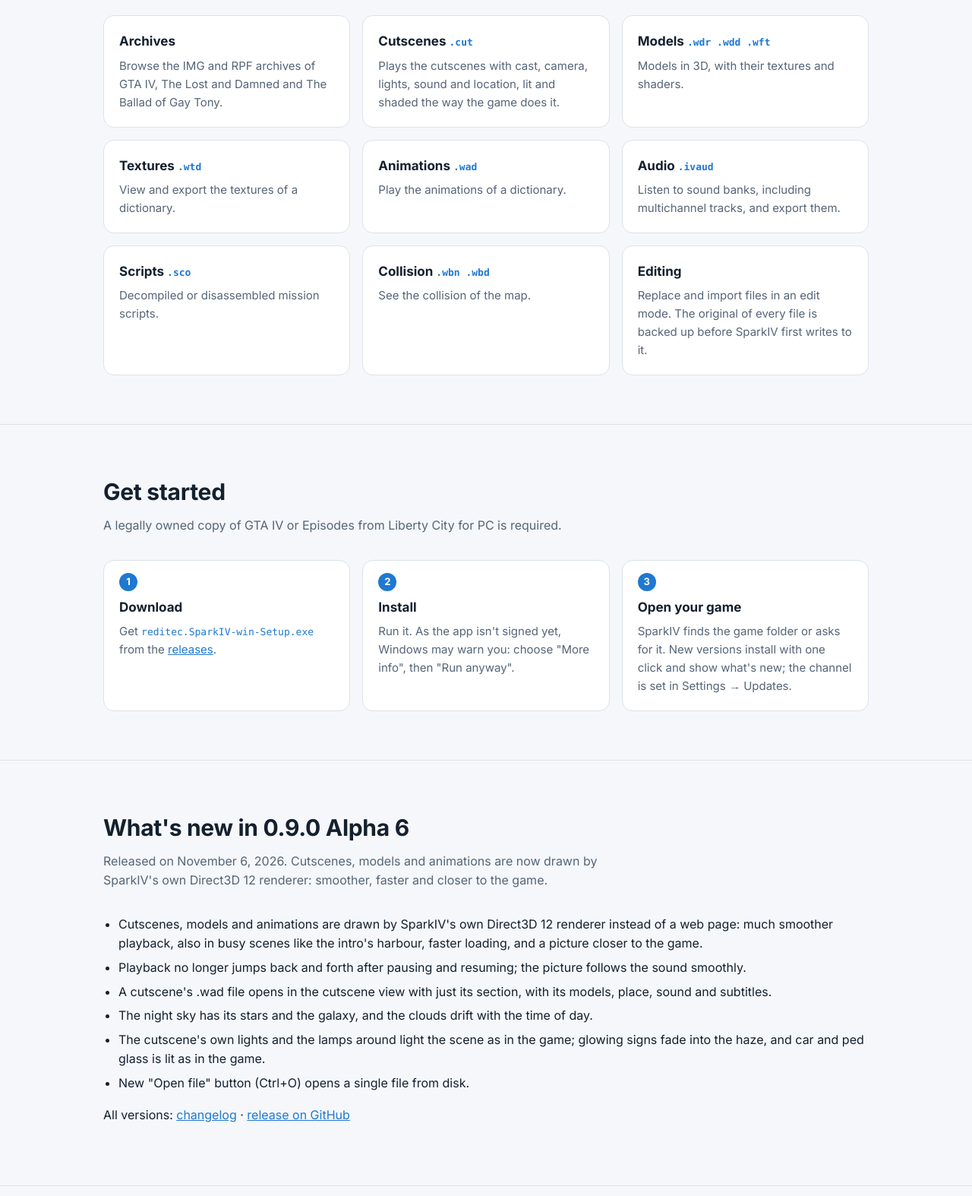
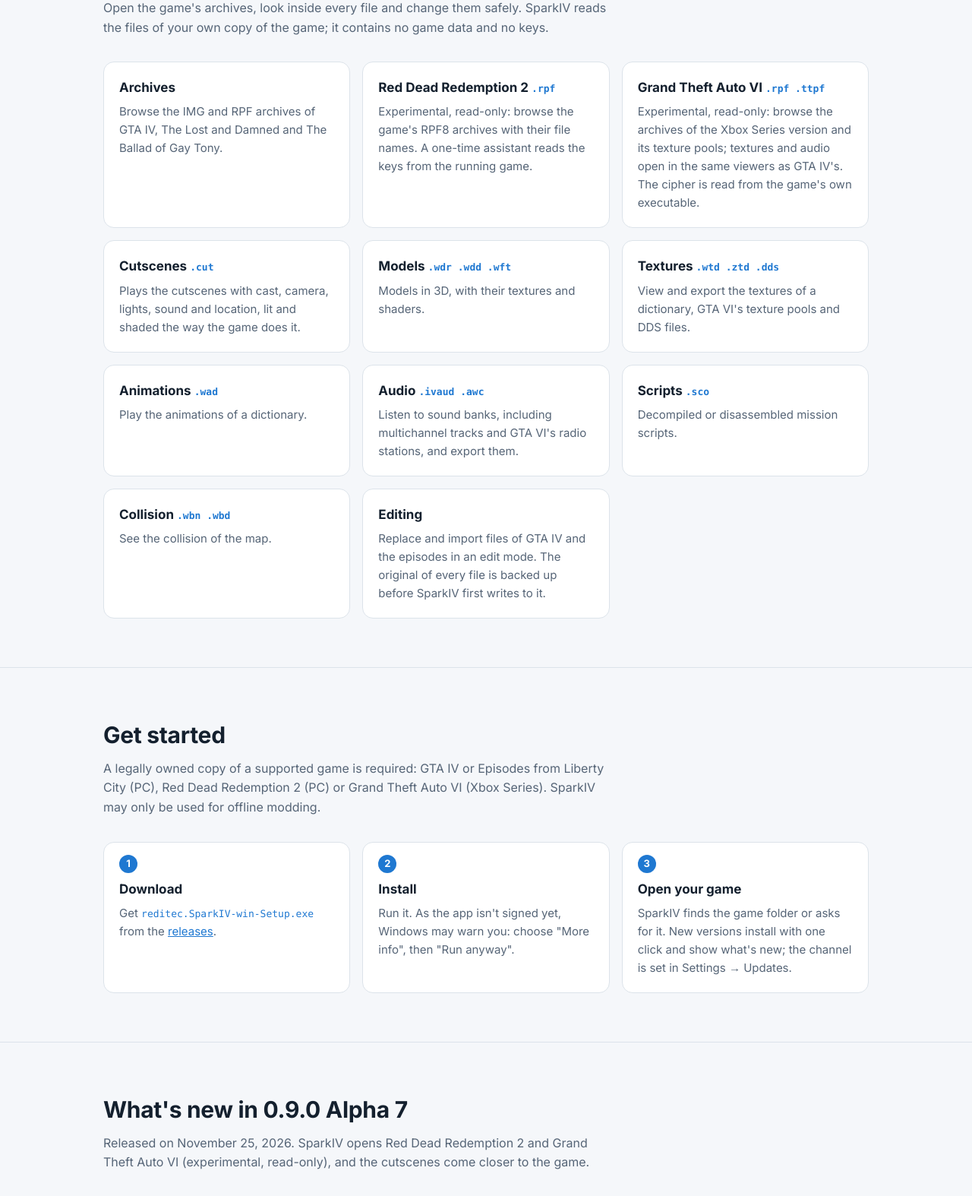
Before and after one commit to reditec/reditec.github.io, a plain HTML site: page index.html in a window 1280 px wide. Shown: the part 638-2212 px from the top of the page at 76% size. Drawn offline with Linux system fonts and the light colour scheme.

Commit message:
SparkIV 0.9.0-alpha.7: RDR2 and GTA VI (experimental, read-only), What's new, offline modding note

```diff
--- a/index.html
+++ b/index.html
@@ -4,7 +4,7 @@
   <meta charset="utf-8" />
   <meta name="viewport" content="width=device-width, initial-scale=1" />
   <title>SparkIV · GTA IV file browser, viewer and editor</title>
-  <meta name="description" content="SparkIV is a free, open source file browser, viewer and editor for Grand Theft Auto IV and Episodes from Liberty City (PC), with a cutscene viewer that renders like the game." />
+  <meta name="description" content="SparkIV is a free, open source file browser, viewer and editor for Grand Theft Auto IV and Episodes from Liberty City (PC), with a cutscene viewer that renders like the game, and experimental, read-only support for Red Dead Redemption 2 (PC) and Grand Theft Auto VI (Xbox Series)." />
   <link rel="icon" href="assets/img/sparkiv-icon.svg" type="image/svg+xml" />
   <link rel="preconnect" href="https://fonts.googleapis.com" />
   <link rel="preconnect" href="https://fonts.gstatic.com" crossorigin />
@@ -117,14 +117,14 @@
     <div class="wrap">
       <img src="assets/img/sparkiv-icon.svg" alt="SparkIV logo" />
       <div>
-        <span class="badge">0.9.0 Alpha 6 · open source</span>
+        <span class="badge">0.9.0 Alpha 7 · open source</span>
         <h1>SparkIV</h1>
-        <p>A free file browser, viewer and editor for Grand Theft Auto IV and Episodes from Liberty City on PC, with a cutscene viewer that renders like the game.</p>
+        <p>A free file browser, viewer and editor for Grand Theft Auto IV and Episodes from Liberty City on PC, with a cutscene viewer that renders like the game. New: experimental, read-only support for Red Dead Redemption 2 (PC) and Grand Theft Auto VI (Xbox Series).</p>
         <div class="buttons">
-          <a class="btn btn-primary" href="https://github.com/reditec/SparkIV/releases/tag/v0.9.0-alpha.6" target="_blank" rel="noopener">Download</a>
+          <a class="btn btn-primary" href="https://github.com/reditec/SparkIV/releases/tag/v0.9.0-alpha.7" target="_blank" rel="noopener">Download</a>
           <a class="btn btn-ghost" href="https://github.com/reditec/SparkIV" target="_blank" rel="noopener">Source on GitHub</a>
         </div>
-        <div class="hint">Windows 10 or later, x64 · updates itself after installing · released November 6, 2026 · <a href="#whats-new">What's new</a></div>
+        <div class="hint">Windows 10 or later, x64 · updates itself after installing · released November 25, 2026 · <a href="#whats-new">What's new</a></div>
       </div>
     </div>
   </header>
@@ -133,17 +133,19 @@
     <section>
       <div class="wrap">
         <h2>What it does</h2>
-        <p class="lead">Open the game's archives, look inside every file and change them safely. SparkIV reads the files of your own copy of the game; it contains no game data.</p>
+        <p class="lead">Open the game's archives, look inside every file and change them safely. SparkIV reads the files of your own copy of the game; it contains no game data and no keys.</p>
         <div class="grid">
           <div class="card"><h3>Archives</h3><p>Browse the IMG and RPF archives of GTA IV, The Lost and Damned and The Ballad of Gay Tony.</p></div>
+          <div class="card"><h3>Red Dead Redemption 2 <span class="ext">.rpf</span></h3><p>Experimental, read-only: browse the game's RPF8 archives with their file names. A one-time assistant reads the keys from the running game.</p></div>
+          <div class="card"><h3>Grand Theft Auto VI <span class="ext">.rpf .ttpf</span></h3><p>Experimental, read-only: browse the archives of the Xbox Series version and its texture pools; textures and audio open in the same viewers as GTA IV's. The cipher is read from the game's own executable.</p></div>
           <div class="card"><h3>Cutscenes <span class="ext">.cut</span></h3><p>Plays the cutscenes with cast, camera, lights, sound and location, lit and shaded the way the game does it.</p></div>
           <div class="card"><h3>Models <span class="ext">.wdr .wdd .wft</span></h3><p>Models in 3D, with their textures and shaders.</p></div>
-          <div class="card"><h3>Textures <span class="ext">.wtd</span></h3><p>View and export the textures of a dictionary.</p></div>
+          <div class="card"><h3>Textures <span class="ext">.wtd .ztd .dds</span></h3><p>View and export the textures of a dictionary, GTA VI's texture pools and DDS files.</p></div>
           <div class="card"><h3>Animations <span class="ext">.wad</span></h3><p>Play the animations of a dictionary.</p></div>
-          <div class="card"><h3>Audio <span class="ext">.ivaud</span></h3><p>Listen to sound banks, including multichannel tracks, and export them.</p></div>
+          <div class="card"><h3>Audio <span class="ext">.ivaud .awc</span></h3><p>Listen to sound banks, including multichannel tracks and GTA VI's radio stations, and export them.</p></div>
           <div class="card"><h3>Scripts <span class="ext">.sco</span></h3><p>Decompiled or disassembled mission scripts.</p></div>
           <div class="card"><h3>Collision <span class="ext">.wbn .wbd</span></h3><p>See the collision of the map.</p></div>
-          <div class="card"><h3>Editing</h3><p>Replace and import files in an edit mode. The original of every file is backed up before SparkIV first writes to it.</p></div>
+          <div class="card"><h3>Editing</h3><p>Replace and import files of GTA IV and the episodes in an edit mode. The original of every file is backed up before SparkIV first writes to it.</p></div>
         </div>
       </div>
     </section>
@@ -151,7 +153,7 @@
     <section>
       <div class="wrap">
         <h2>Get started</h2>
-        <p class="lead">A legally owned copy of GTA IV or Episodes from Liberty City for PC is required.</p>
+        <p class="lead">A legally owned copy of a supported game is required: GTA IV or Episodes from Liberty City (PC), Red Dead Redemption 2 (PC) or Grand Theft Auto VI (Xbox Series). SparkIV may only be used for offline modding.</p>
         <div class="steps">
           <div class="card"><h3>Download</h3><p>Get <span class="ext">reditec.SparkIV-win-Setup.exe</span> from the <a href="https://github.com/reditec/SparkIV/releases" target="_blank" rel="noopener">releases</a>.</p></div>
           <div class="card"><h3>Install</h3><p>Run it. As the app isn't signed yet, Windows may warn you: choose "More info", then "Run anyway".</p></div>
@@ -162,17 +164,17 @@
 
     <section id="whats-new">
       <div class="wrap">
-        <h2>What's new in 0.9.0 Alpha 6</h2>
-        <p class="lead">Released on November 6, 2026. Cutscenes, models and animations are now drawn by SparkIV's own Direct3D 12 renderer: smoother, faster and closer to the game.</p>
+        <h2>What's new in 0.9.0 Alpha 7</h2>
+        <p class="lead">Released on November 25, 2026. SparkIV opens Red Dead Redemption 2 and Grand Theft Auto VI (experimental, read-only), and the cutscenes come closer to the game.</p>
         <ul class="plain">
-          <li>Cutscenes, models and animations are drawn by SparkIV's own Direct3D 12 renderer instead of a web page: much smoother playback, also in busy scenes like the intro's harbour, faster loading, and a picture closer to the game.</li>
-          <li>Playback no longer jumps back and forth after pausing and resuming; the picture follows the sound smoothly.</li>
-          <li>A cutscene's .wad file opens in the cutscene view with just its section, with its models, place, sound and subtitles.</li>
-          <li>The night sky has its stars and the galaxy, and the clouds drift with the time of day.</li>
-          <li>The cutscene's own lights and the lamps around light the scene as in the game; glowing signs fade into the haze, and car and ped glass is lit as in the game.</li>
-          <li>New "Open file" button (Ctrl+O) opens a single file from disk.</li>
+          <li>Red Dead Redemption 2 (PC): browse the RPF8 archives with their file names; a one-time assistant reads the keys from the running game.</li>
+          <li>Grand Theft Auto VI (Xbox Series): browse the RPF9 archives, also archives inside archives; encrypted and compressed files open as their real content, and file names are recovered from the game's own strings.</li>
+          <li>GTA VI's textures (.ztd), texture pools (.ttpf) and audio (.awc, also the radio stations) open in the same texture and audio viewers as GTA IV's.</li>
+          <li>One "Choose Game" button opens the game selector; edit mode stays off for RDR2 and GTA VI.</li>
+          <li>Cutscenes: street lamps and traffic lights glow, the map's smoke and steam show, vehicle headlamps, lamp shadows, characters, sky, water and fog are closer to the game.</li>
+          <li>New settings "Texture filtering" and "Smooth edges" for the 3D views.</li>
         </ul>
-        <p>All versions: <a href="https://github.com/reditec/SparkIV/blob/master/CHANGELOG.md" target="_blank" rel="noopener">changelog</a> · <a href="https://github.com/reditec/SparkIV/releases/tag/v0.9.0-alpha.6" target="_blank" rel="noopener">release on GitHub</a></p>
+        <p>All versions: <a href="https://github.com/reditec/SparkIV/blob/master/CHANGELOG.md" target="_blank" rel="noopener">changelog</a> · <a href="https://github.com/reditec/SparkIV/releases/tag/v0.9.0-alpha.7" target="_blank" rel="noopener">release on GitHub</a></p>
       </div>
     </section>
 
@@ -191,7 +193,7 @@
         <div>
           <h2>Open source</h2>
           <p class="lead">SparkIV is free software under the GNU General Public License v3.</p>
-          <p>It was started by aru in 2008 and carried on by Ahmed Walid and Silent Spud; reditec has rebuilt it as a WinUI app since 2026. Contributions and bug reports are welcome on <a href="https://github.com/reditec/SparkIV" target="_blank" rel="noopener">GitHub</a>.</p>
+          <p>It was started by aru in 2008 and carried on by Ahmed Walid and Silent Spud; reditec has rebuilt it as a WinUI app since 2026 and added support for RDR2 and GTA VI, with help from PB07 on GTA VI's file names and decryption. Contributions and bug reports are welcome on <a href="https://github.com/reditec/SparkIV" target="_blank" rel="noopener">GitHub</a>.</p>
         </div>
       </div>
     </section>
@@ -211,7 +213,8 @@
   <footer>
     <div class="wrap">
       <p>&copy; 2026 reditec</p>
-      <p>SparkIV is an unofficial fan project. It is not affiliated with, endorsed or sponsored by Rockstar Games or Take-Two Interactive. Grand Theft Auto, GTA and related names are trademarks of Take-Two Interactive Software, Inc.</p>
+      <p>SparkIV may only be used for offline modding. We expressly distance ourselves from any use of it for online modding.</p>
+      <p>SparkIV is an unofficial fan project. It is not affiliated with, endorsed or sponsored by Rockstar Games or Take-Two Interactive. Grand Theft Auto, GTA, Red Dead Redemption and related names are trademarks of Take-Two Interactive Software, Inc.</p>
     </div>
   </footer>
 </body>
```
